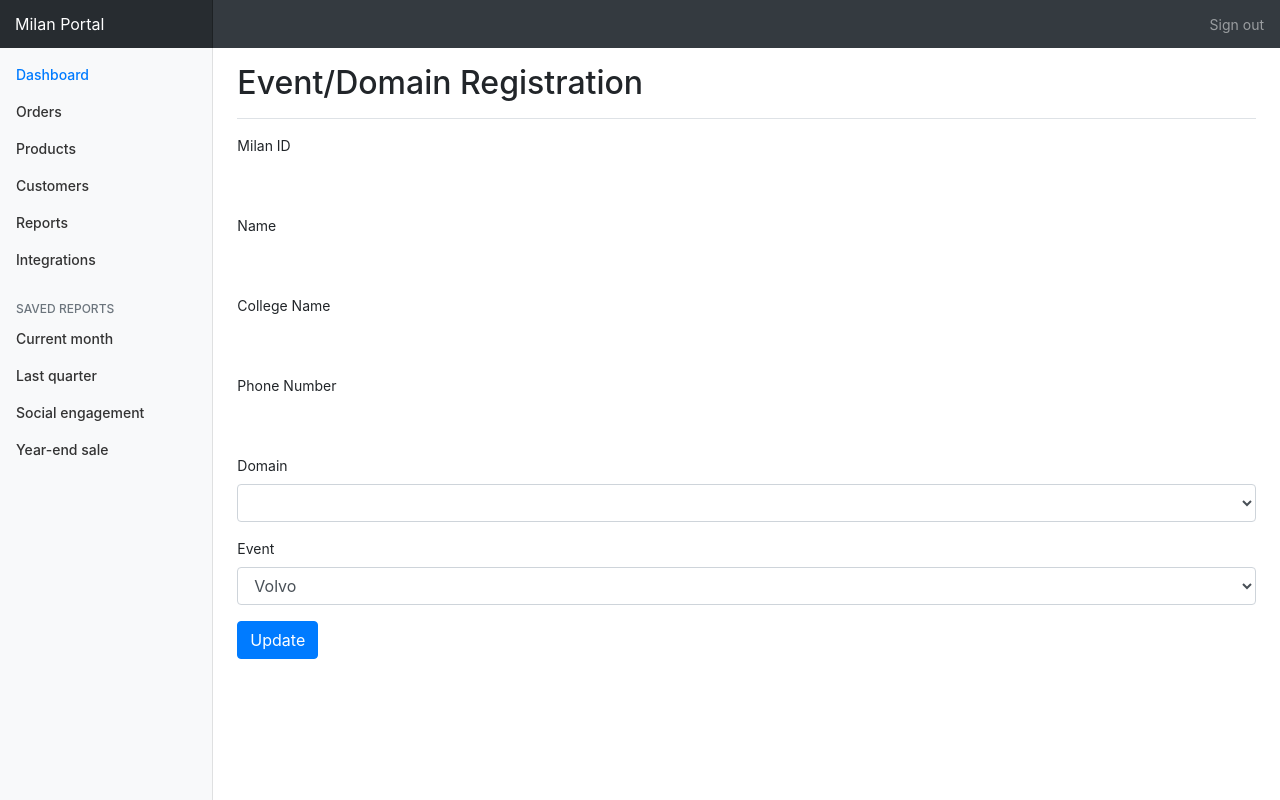
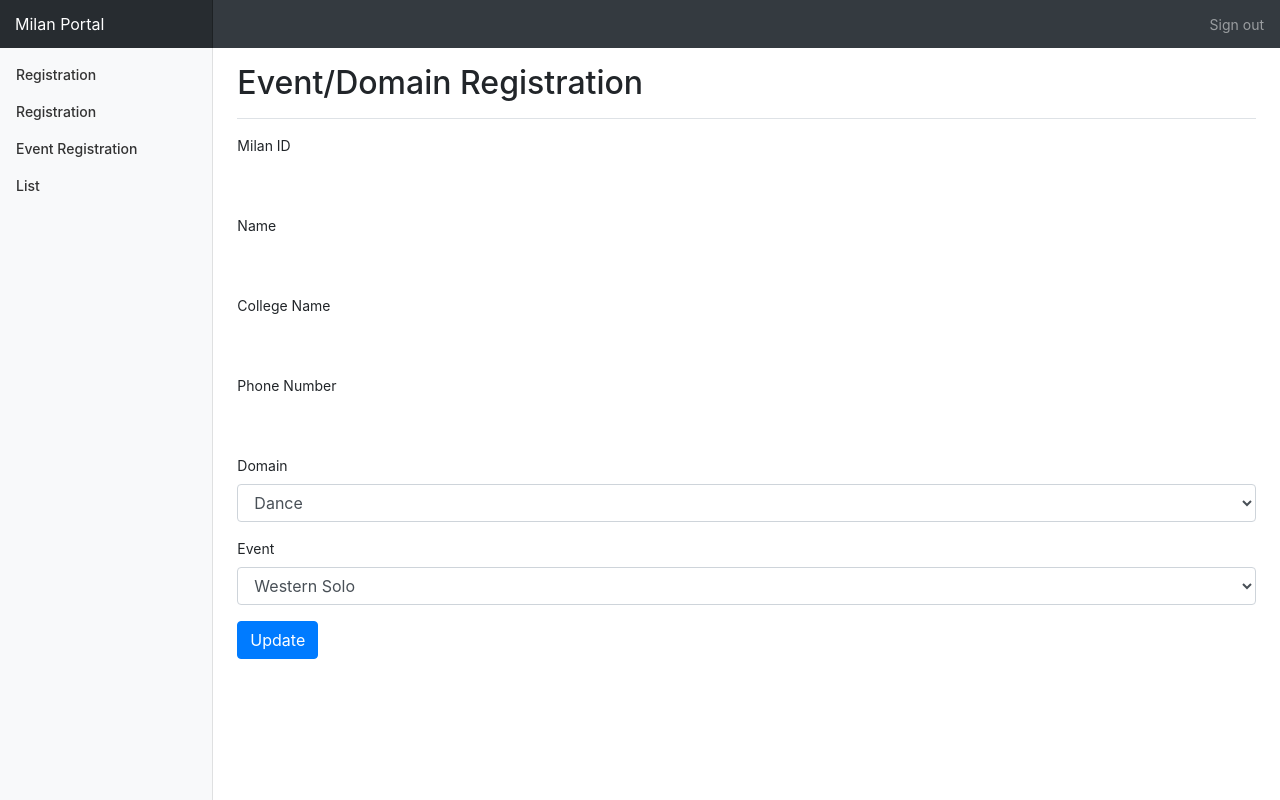
Before and after one commit to CJHackerz/MilanCommonRegister, a PHP site: page /registration/event.php in a window 1280 px wide. Run offline with PHP 8.4, Linux system fonts and the light colour scheme; data that the repository does not hold is empty; some libraries are stand-ins or nearby versions.

Commit message:
event dynamic listing

```diff
--- a/registration/event.php
+++ b/registration/event.php
@@ -37,10 +37,10 @@
     </div>
     <div class="form-group">
       <label for="domain">Domain</label>
-      <select name="domain" class="form-control">
+      <select name="domain" class="form-control" id="domain_select" onchange="setDomain()">
 
         <?php
-          foreach ($registration->domain as $key) {
+          foreach ($registration->domains as $key) {
             echo '<option value="' . $key['value'] . '">' . $key['text'] . '</option>';
           }
         ?>
@@ -49,8 +49,8 @@
     </div>
     <div class="form-group">
       <label for="event">Event</label>
-      <select name="event" class="form-control">
-        <option value="volvo">Volvo</option>
+      <select name="event" class="form-control" id="event_select">
+        <!-- <option value="volvo">Volvo</option> -->
       </select>
     </div>
     <button type="submit" class="btn btn-primary">Update</button>
@@ -60,3 +60,25 @@
 <?php
   include '../templates/footer.php';
 ?>
+
+<script type="text/javascript">
+<?php
+  echo 'var events = ' . json_encode($registration->events) . ';' ;
+?>
+  function setDomain() {
+    var selectBox = document.getElementById("domain_select");
+    var eventSelect = document.getElementById("event_select");
+    var selectedValue = selectBox.options[selectBox.selectedIndex].value;
+
+    eventSelect.options.length = 0;
+    i=0;
+    jQuery.each(events[selectedValue], function(key, val) {
+      eventSelect.options[i] = new Option(val['text'], key);
+      i++;
+    });
+  }
+
+  $( document ).ready(function() {
+    setDomain();
+  });
+</script>
--- a/registration/list.php
+++ b/registration/list.php
@@ -48,6 +48,7 @@
             </tr>
           ';
           $i++;
+        }
       ?>
     </tbody>
   </table>
--- a/templates/head.php
+++ b/templates/head.php
@@ -3,6 +3,7 @@
   <head>
     <meta charset="utf-8">
     <title>Milan Registration</title>
+    <meta name="viewport" content="width=device-width, initial-scale=1, shrink-to-fit=no">
     <link rel="stylesheet" href="https://maxcdn.bootstrapcdn.com/bootstrap/4.0.0/css/bootstrap.min.css" integrity="sha384-Gn5384xqQ1aoWXA+058RXPxPg6fy4IWvTNh0E263XmFcJlSAwiGgFAW/dAiS6JXm" crossorigin="anonymous">
     <script src="https://maxcdn.bootstrapcdn.com/bootstrap/4.0.0/js/bootstrap.min.js" integrity="sha384-JZR6Spejh4U02d8jOt6vLEHfe/JQGiRRSQQxSfFWpi1MquVdAyjUar5+76PVCmYl" crossorigin="anonymous"></script>
   </head>
--- a/templates/mainnav.php
+++ b/templates/mainnav.php
@@ -16,72 +16,27 @@
       <div class="sidebar-sticky">
         <ul class="nav flex-column">
           <li class="nav-item">
-            <a class="nav-link active" href="#">
+            <a class="nav-link" href="../registration/">
               <span data-feather="home"></span>
-              Dashboard <span class="sr-only">(current)</span>
+              Registration <span class="sr-only">(current)</span>
             </a>
           </li>
           <li class="nav-item">
-            <a class="nav-link" href="#">
-              <span data-feather="file"></span>
-              Orders
+            <a class="nav-link" href="../registration/">
+              <span data-feather="home"></span>
+              Registration <span class="sr-only">(current)</span>
             </a>
           </li>
           <li class="nav-item">
-            <a class="nav-link" href="#">
-              <span data-feather="shopping-cart"></span>
-              Products
+            <a class="nav-link" href="../registration/event.php">
+              <span data-feather="file"></span>
+              Event Registration
             </a>
           </li>
           <li class="nav-item">
-            <a class="nav-link" href="#">
-              <span data-feather="users"></span>
-              Customers
-            </a>
-          </li>
-          <li class="nav-item">
-            <a class="nav-link" href="#">
-              <span data-feather="bar-chart-2"></span>
-              Reports
-            </a>
-          </li>
-          <li class="nav-item">
-            <a class="nav-link" href="#">
-              <span data-feather="layers"></span>
-              Integrations
-            </a>
-          </li>
-        </ul>
-
-        <h6 class="sidebar-heading d-flex justify-content-between align-items-center px-3 mt-4 mb-1 text-muted">
-          <span>Saved reports</span>
-          <a class="d-flex align-items-center text-muted" href="#">
-            <span data-feather="plus-circle"></span>
-          </a>
-        </h6>
-        <ul class="nav flex-column mb-2">
-          <li class="nav-item">
-            <a class="nav-link" href="#">
-              <span data-feather="file-text"></span>
-              Current month
-            </a>
-          </li>
-          <li class="nav-item">
-            <a class="nav-link" href="#">
-              <span data-feather="file-text"></span>
-              Last quarter
-            </a>
-          </li>
-          <li class="nav-item">
-            <a class="nav-link" href="#">
-              <span data-feather="file-text"></span>
-              Social engagement
-            </a>
-          </li>
-          <li class="nav-item">
-            <a class="nav-link" href="#">
-              <span data-feather="file-text"></span>
-              Year-end sale
+            <a class="nav-link" href="../registration/list.php">
+              <span data-feather="shopping-cart"></span>
+              List
             </a>
           </li>
         </ul>
```
